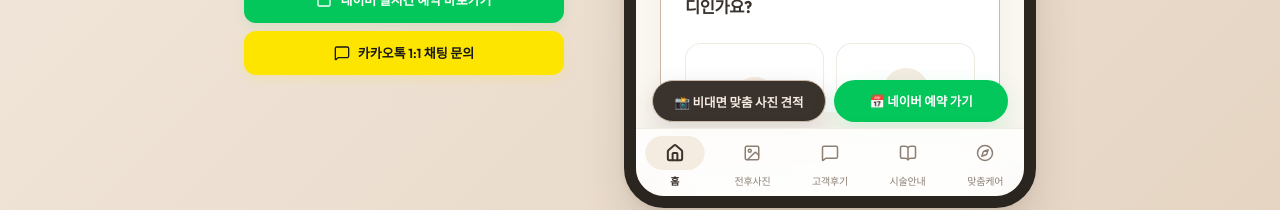
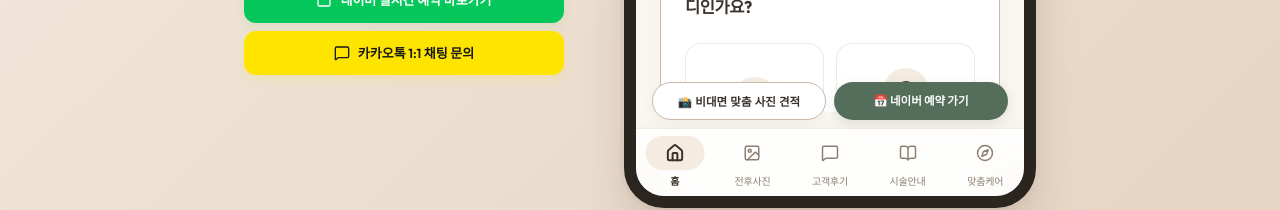
Before and after one commit to seojeongju/smp-studio, a React (Vite) app: page /#home in a window 1280 px wide. Shown: the part 652-862 px from the top of the page. Built offline with nearby package versions, Linux system fonts and the light colour scheme.

Commit message:
design: 하단 플로팅 퀵바 슬림화 및 웜베이지 테마에 맞춘 색상(세이지그린/에크루화이트) 조율

```diff
--- a/src/App.tsx
+++ b/src/App.tsx
@@ -415,15 +415,7 @@
           <div className="floating-quickbar-content">
             <button
               onClick={openConsulting}
-              className="btn btn-primary"
-              style={{
-                flex: 1,
-                borderRadius: '24px',
-                padding: '10px 16px',
-                fontSize: '12.5px',
-                boxShadow: '0 8px 24px rgba(58,50,44,0.15)',
-                border: '1px solid var(--color-primary-dark)',
-              }}
+              className="quickbar-btn consulting"
             >
               📸 비대면 맞춤 사진 견적
             </button>
@@ -431,17 +423,7 @@
               href="https://booking.naver.com" // 예시용
               target="_blank"
               rel="noopener noreferrer"
-              className="btn"
-              style={{
-                flex: 1,
-                backgroundColor: '#03C75A',
-                color: '#fff',
-                borderRadius: '24px',
-                padding: '10px 16px',
-                fontSize: '12.5px',
-                textDecoration: 'none',
-                boxShadow: '0 8px 24px rgba(3,199,90,0.15)',
-              }}
+              className="quickbar-btn naver"
             >
               📅 네이버 예약 가기
             </a>
--- a/src/index.css
+++ b/src/index.css
@@ -292,12 +292,12 @@
 /* 플로팅 퀵바 클래스 (App.tsx 인라인 스타일 대체용) */
 .floating-quickbar {
   position: fixed;
-  bottom: 72px;
+  bottom: 76px; /* 탭바 높이 76px 바로 위에 배치 */
   left: 50%;
   transform: translateX(-50%);
   width: 100%;
   max-width: 480px;
-  padding: 10px 16px;
+  padding: 8px 16px; /* 패딩 슬림화 */
   z-index: 90;
   pointer-events: none;
 }
@@ -311,12 +311,64 @@
 @media (min-width: 481px) {
   .floating-quickbar {
     position: absolute;
-    bottom: 64px; /* 단말기 프레임 하단 바 높이 바로 위에 배치 */
+    bottom: 68px; /* 단말기 프레임 하단 바 높이 68px 위에 배치 */
     left: 0;
     transform: none;
     max-width: 100%;
-    padding: 10px 16px;
+    padding: 8px 16px;
   }
+}
+
+/* 슬림 퀵바 버튼 스타일 */
+.quickbar-btn {
+  display: inline-flex;
+  align-items: center;
+  justify-content: center;
+  flex: 1;
+  height: 38px; /* 버튼 높이 콤팩트화 */
+  padding: 0 14px;
+  border-radius: 19px; /* 알약 형태 */
+  font-size: 11.5px;
+  font-weight: 700;
+  border: 1px solid transparent;
+  cursor: pointer;
+  transition: var(--transition-spring);
+  text-decoration: none;
+  gap: 5px;
+  user-select: none;
+}
+
+/* 1:1 사진 견적: 웜베이지 테마와 호응하는 에크루 화이트 & 소프트 차콜 보더 */
+.quickbar-btn.consulting {
+  background-color: var(--color-card);
+  border-color: var(--color-primary-dark);
+  color: var(--color-text-main);
+  box-shadow: 0 4px 12px rgba(58, 50, 44, 0.04);
+}
+
+@media (hover: hover) {
+  .quickbar-btn.consulting:hover {
+    background-color: var(--color-primary-light);
+    transform: translateY(-2px);
+  }
+}
+
+/* 네이버 예약 가기: 쨍한 원색 대신 웜베이지에 맞춘 차분한 세이지 올리브 그린 */
+.quickbar-btn.naver {
+  background-color: #556E5C;
+  color: #FFFFFF;
+  box-shadow: 0 4px 12px rgba(85, 110, 92, 0.15);
+}
+
+@media (hover: hover) {
+  .quickbar-btn.naver:hover {
+    background-color: #44594A;
+    transform: translateY(-2px);
+  }
+}
+
+.quickbar-btn:active {
+  transform: scale(0.96);
 }
 
 .nav-item {
```
